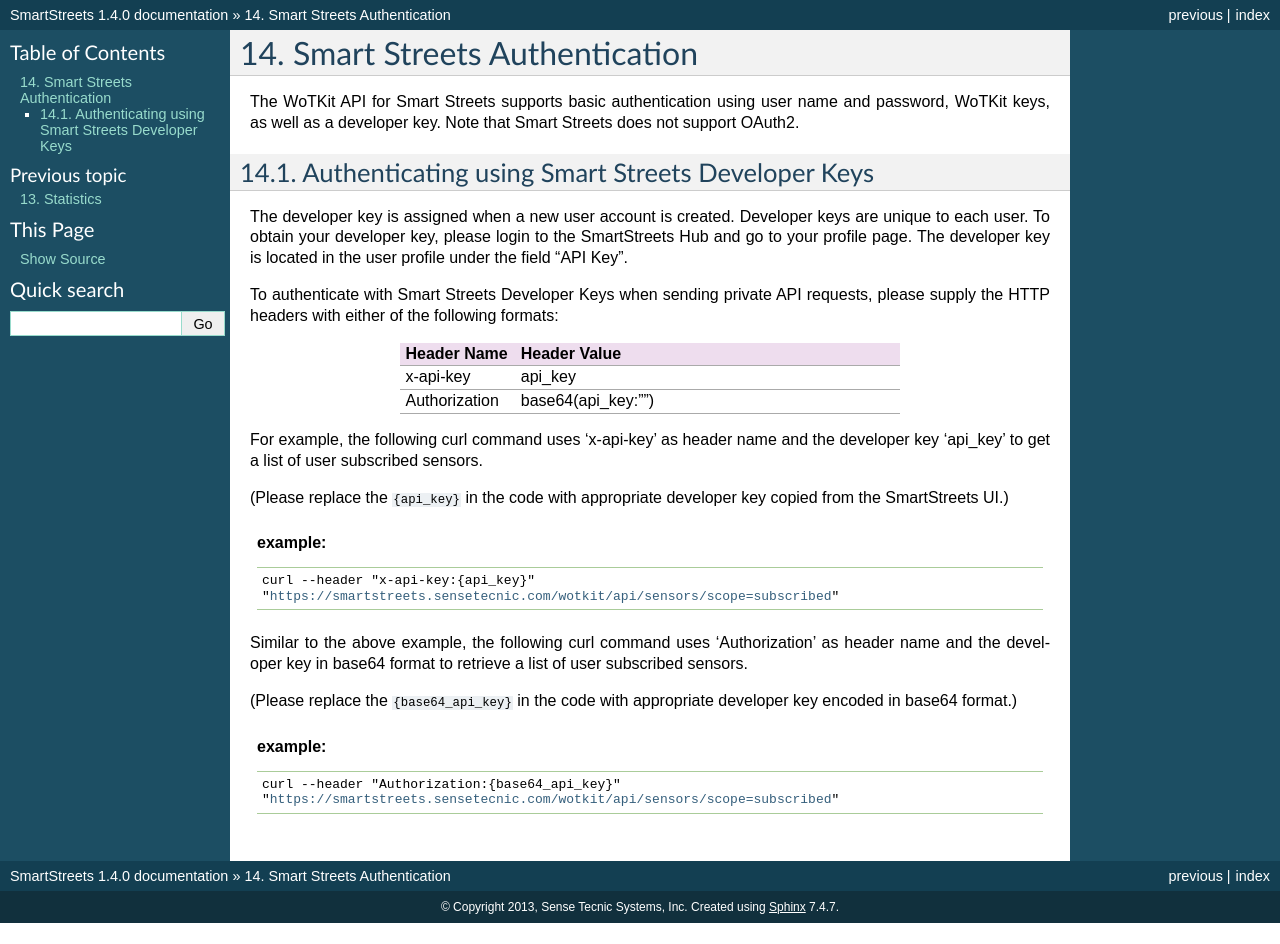
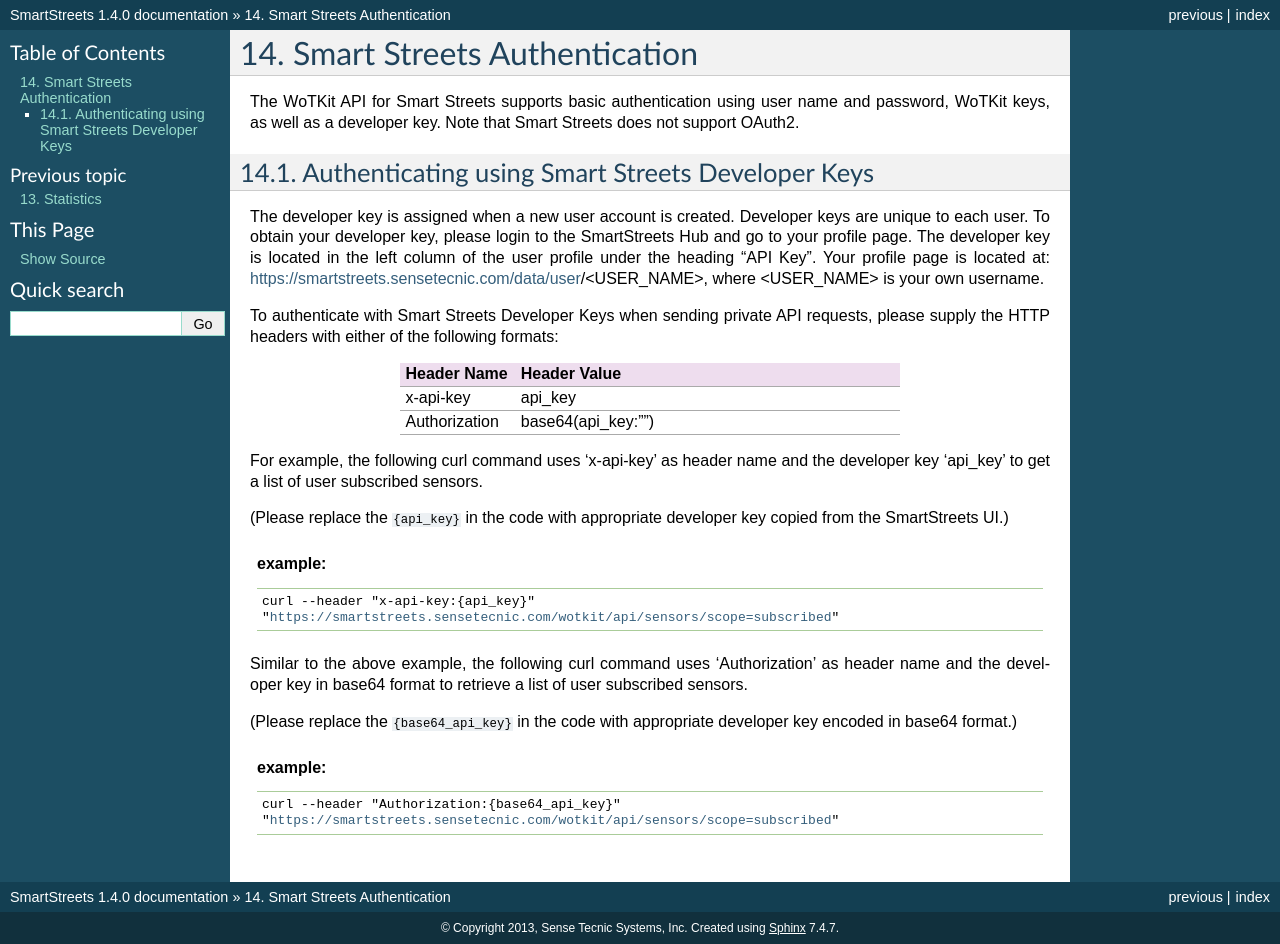
Before and after one commit to SenseTecnic/wotkit-docs, a Sphinx documentation site: the page built from source/api_smartstreets.rst, in a window 1280 px wide. Built offline with Sphinx 7.4.7, drawn with Linux system fonts in a browser that asks for light colours; formulas are drawn with MathJax 3; pages that are not in the unit, such as notebooks, are missing from menus; before the commit the page ends 923 px from its top, so only the background shows below that.

Commit message:
providing link to own profile page for getting api key

```diff
--- a/source/api_smartstreets.rst
+++ b/source/api_smartstreets.rst
@@ -12,7 +12,8 @@
 
 Authenticating using Smart Streets Developer Keys
 -------------------------------------------------
-The developer key is assigned when a new user account is created. Developer keys are unique to each user. To obtain your developer key, please login to the SmartStreets Hub and go to your profile page. The developer key is located in the user profile under the field "API Key".
+The developer key is assigned when a new user account is created. Developer keys are unique to each user. To obtain your developer key, please login to the SmartStreets Hub and go to your profile page. The developer key is located in the left column of the user profile under the heading "API Key". Your profile page is located at: https://smartstreets.sensetecnic.com/data/user/<USER_NAME>, where <USER_NAME> is your own username.
+
 
 To authenticate with Smart Streets Developer Keys when sending private API requests, please supply the HTTP headers with either of the following formats:
 
```
